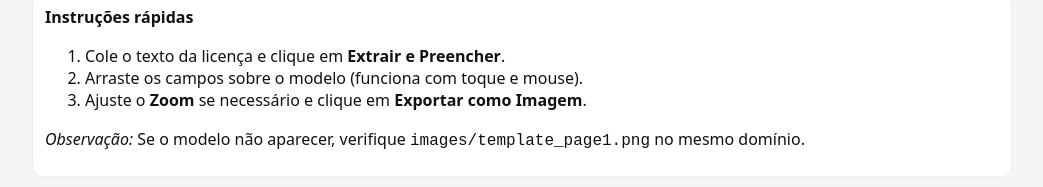
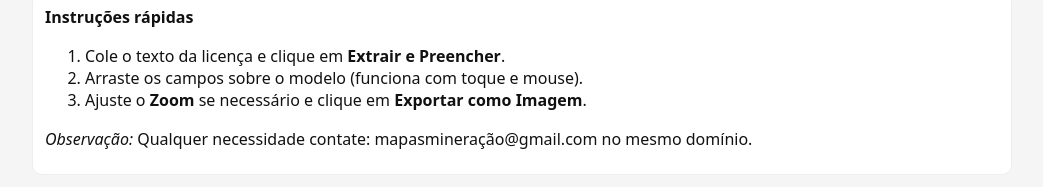
Before and after one commit to GustavoPintoR/placa-licenca-sudema, a plain HTML site: page index.html in a window 1280 px wide. Shown: the part 1165-1352 px from the top of the page, without its empty margins (118-1161 px from the left). Drawn offline with Linux system fonts and the light colour scheme.

Commit message:
Adding email

```diff
--- a/index.html
+++ b/index.html
@@ -200,7 +200,7 @@ DATA DE VALIDADE: 03 DE MAIO DE 2026</textarea>
       <li>Arraste os campos sobre o modelo (funciona com toque e mouse).</li>
       <li>Ajuste o <b>Zoom</b> se necessário e clique em <b>Exportar como Imagem</b>.</li>
     </ol>
-    <p><em>Observação:</em> Se o modelo não aparecer, verifique <code>images/template_page1.png</code> no mesmo domínio.</p>
+    <p><em>Observação:</em> Qualquer necessidade contate: mapasmineração@gmail.com</code> no mesmo domínio.</p>
   </div>
 </div>
 
```
